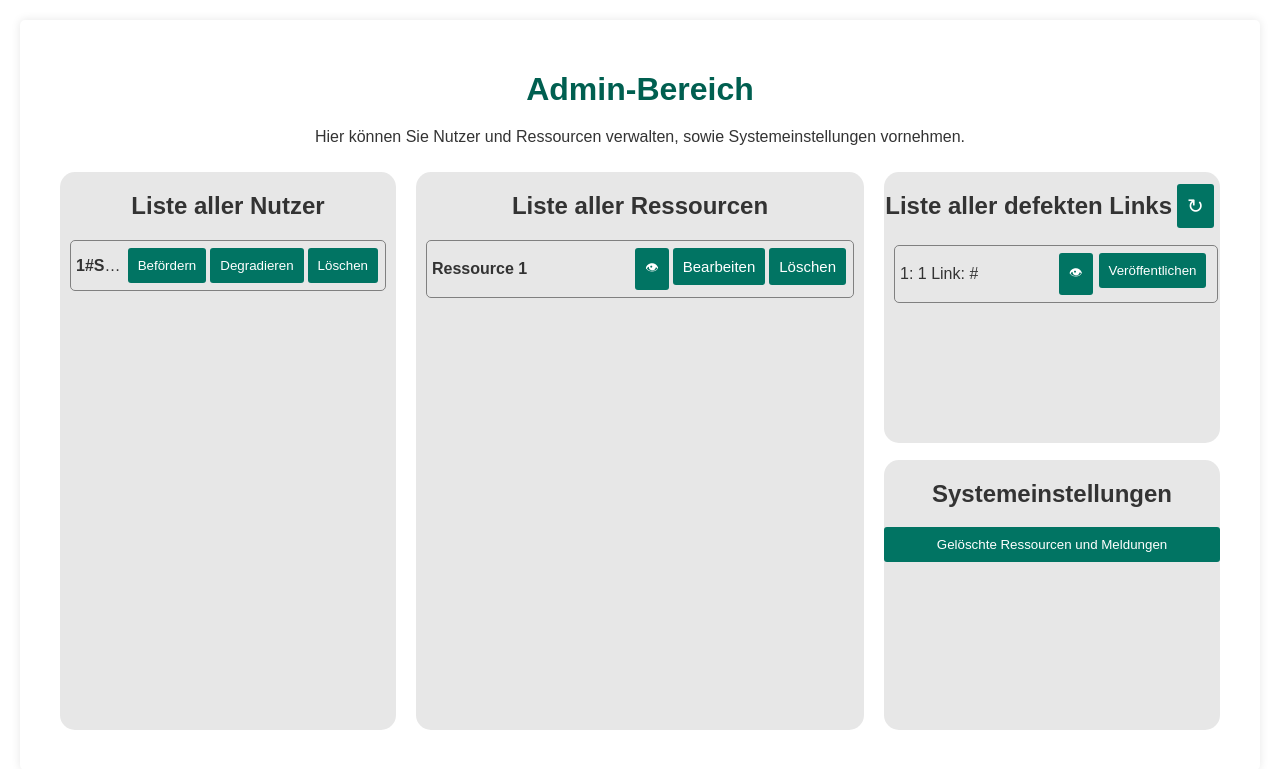
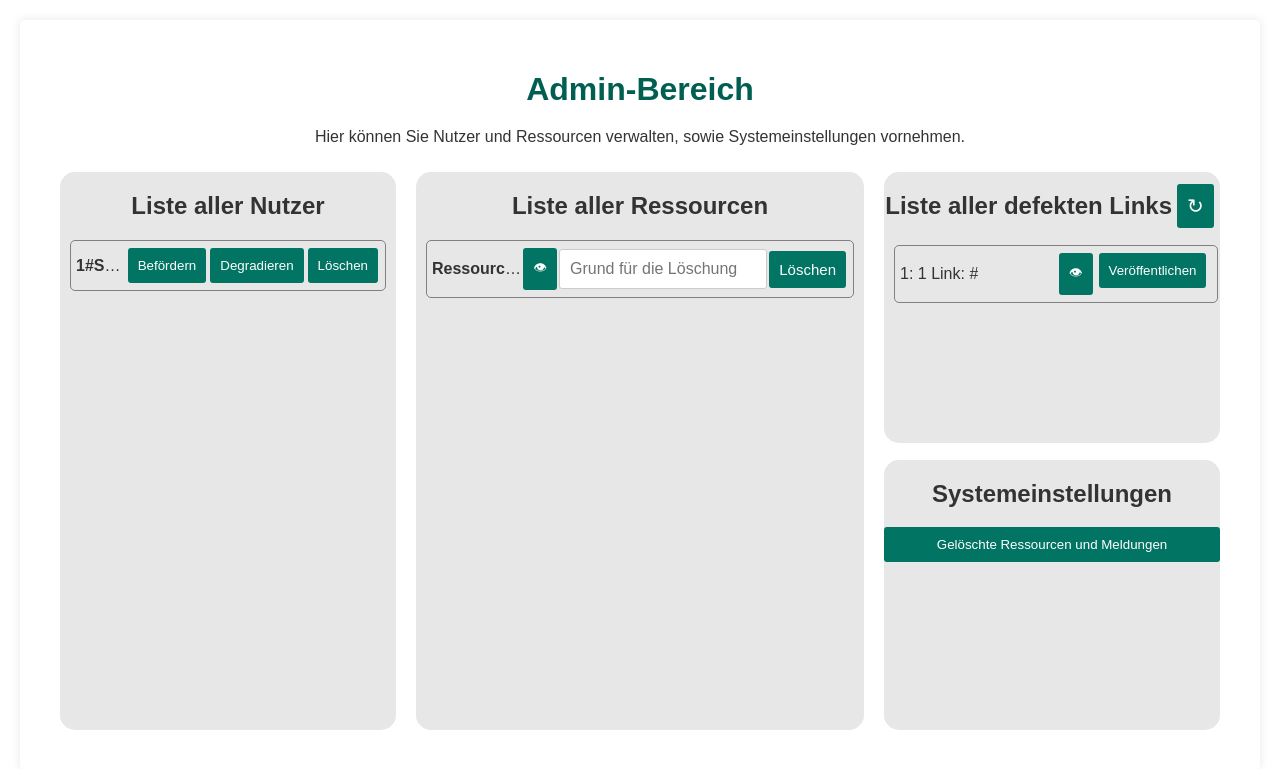
Before and after one commit to WeaksideParadise/SEP, a Python web app: template Meilenstein_2/templates/admin.html in a window 1280 px wide. Shown: the part 74-843 px from the top of the page. Run offline with Jinja, Linux system fonts and the light colour scheme; the template is opened without the code that fills it: most values are stand-ins (such as "Sample title", 1, 10 or a date in 2020).

Commit message:
Admin Panel Bearbeiten Button durch Löschungsgrund fenster ersetzt

```diff
--- a/Meilenstein_2/templates/admin.html
+++ b/Meilenstein_2/templates/admin.html
@@ -99,21 +99,20 @@
                     <h2>Liste aller Ressourcen</h2>
 
                     {% for resource in resources %}
-                    <div class="list-content-box user-res-box" style="align-items:center">
+                    <div class="list-content-box user-res-box" style="align-items:center;">
                         <div class="list-content-box-name" style="overflow: hidden; text-overflow: ellipsis; white-space: nowrap">
                             <b>Ressource {{ resource.ressource_id }}</b>
                         </div>
 
-                        <div class="list-content-box-actions actions-box">
+                        <div class="list-content-box-actions actions-box" style="align-items:center;">
                             <!-- Form zum Anzeigen (Inspect) -->
                             <div style="margin:2px">
                                 <button class="button-green" onclick="open_inspect_modal('{{ resource.ressource_id }}', { ressource_id: 'admin_i_ressource_id', description: 'admin_i_description', link: 'admin_i_link', name: 'admin_i_name', hours: 'admin_i_opening_hours', faculty: 'admin_i_faculty', ressource_type: 'admin_i_ressource_type', created_by: 'admin_i_created_by', like_count: 'admin_i_like_count', like_emoji: 'admin_i_like_emoji', is_published: 'admin_i_is_published'})">&#128065;</button>
                             </div>
 
-                            <!-- Form for Degradieren (Demote) -->
-                            <form action="{{ url_for('UI_change_ressource', ressource_id=resource.ressource_id) }}" method="post" style="margin:2px">
-                                <button class="button-green" type="submit" style="font-size: 15px">Bearbeiten</button>
-                            </form>
+                            <div class="form-group" style="width:100%; margin-bottom: 0px;">
+                                <input type="text" id="admin_i_created_by" name="ersteller" placeholder="Grund für die Löschung">
+                            </div>
 
                             <!-- Form for Löschen (Delete) -->
                             <form action="{{ url_for('UI_delete_ressource', ressource_id=resource.ressource_id) }}" method="post" style="margin:2px">
```
